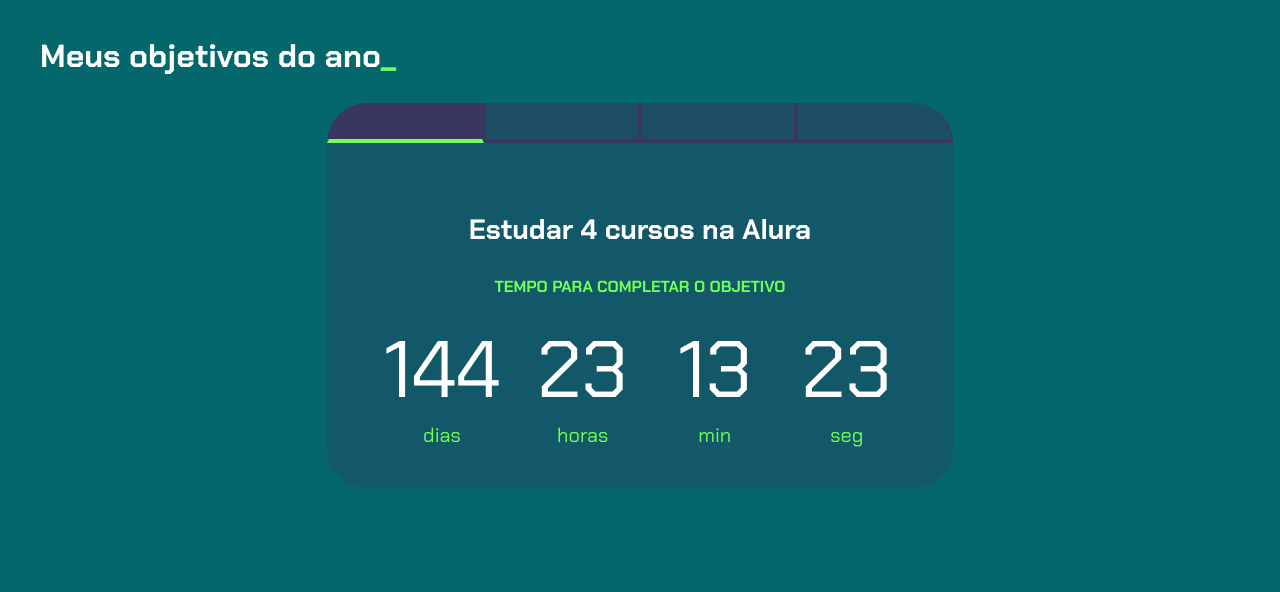
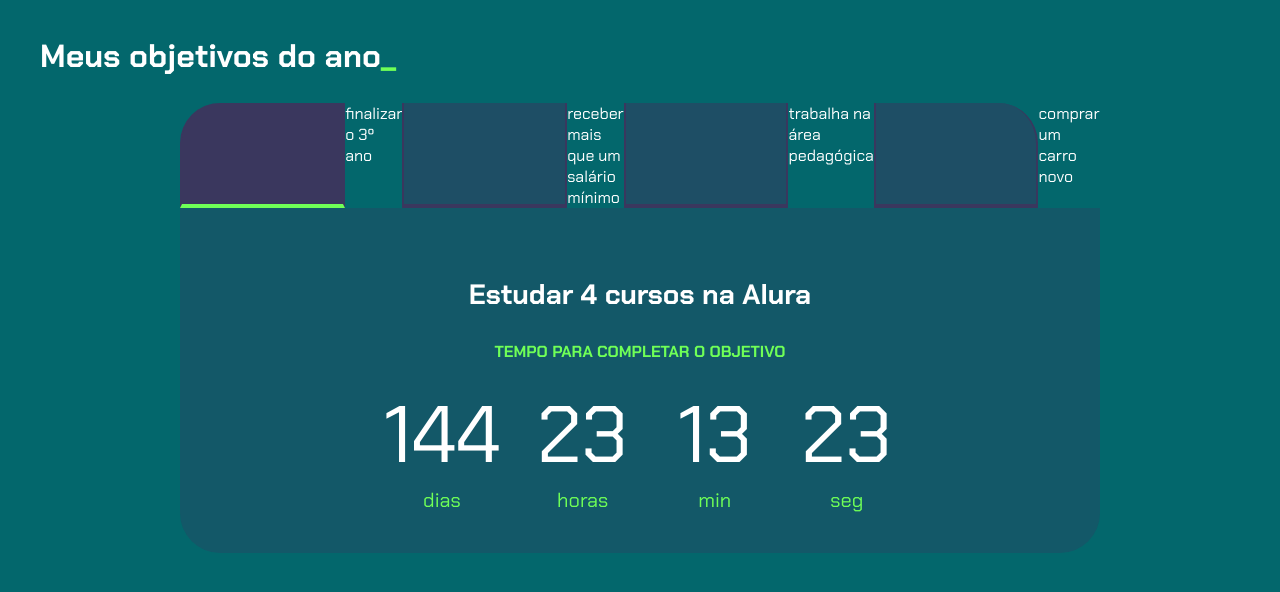
Before and after one commit to Alinilimaa/1tri-maskeiko, a plain HTML site: page index.html in a window 1280 px wide. Drawn offline with Linux system fonts and the light colour scheme.

Commit message:
Update index.html

```diff
--- a/index.html
+++ b/index.html
@@ -13,10 +13,10 @@
         <h2 class="titulo-principal">Meus objetivos do ano<span>_</span></h2>
         <div class="conteudo">
             <div class="botoes">
-                <button class="botao ativo" finalizar o 3º ano </button>
-                <button class="botao" receber mais que um salário mínimo </button>
-                <button class="botao" trabalha na área pedagógica </button>
-                <button class="botao" comprar um carro novo </button>
+                <button class="botao ativo" ></button>finalizar o 3º ano</button>
+                <button class="botao" ></button>receber mais que um salário mínimo</button>
+                <button class="botao" ></button>trabalha na área pedagógica</button>
+                <button class="botao" ></button>comprar um carro novo</button>
             </div>
             <div class="abas-textos">
                 <div class="aba-conteudo ativo">
```
